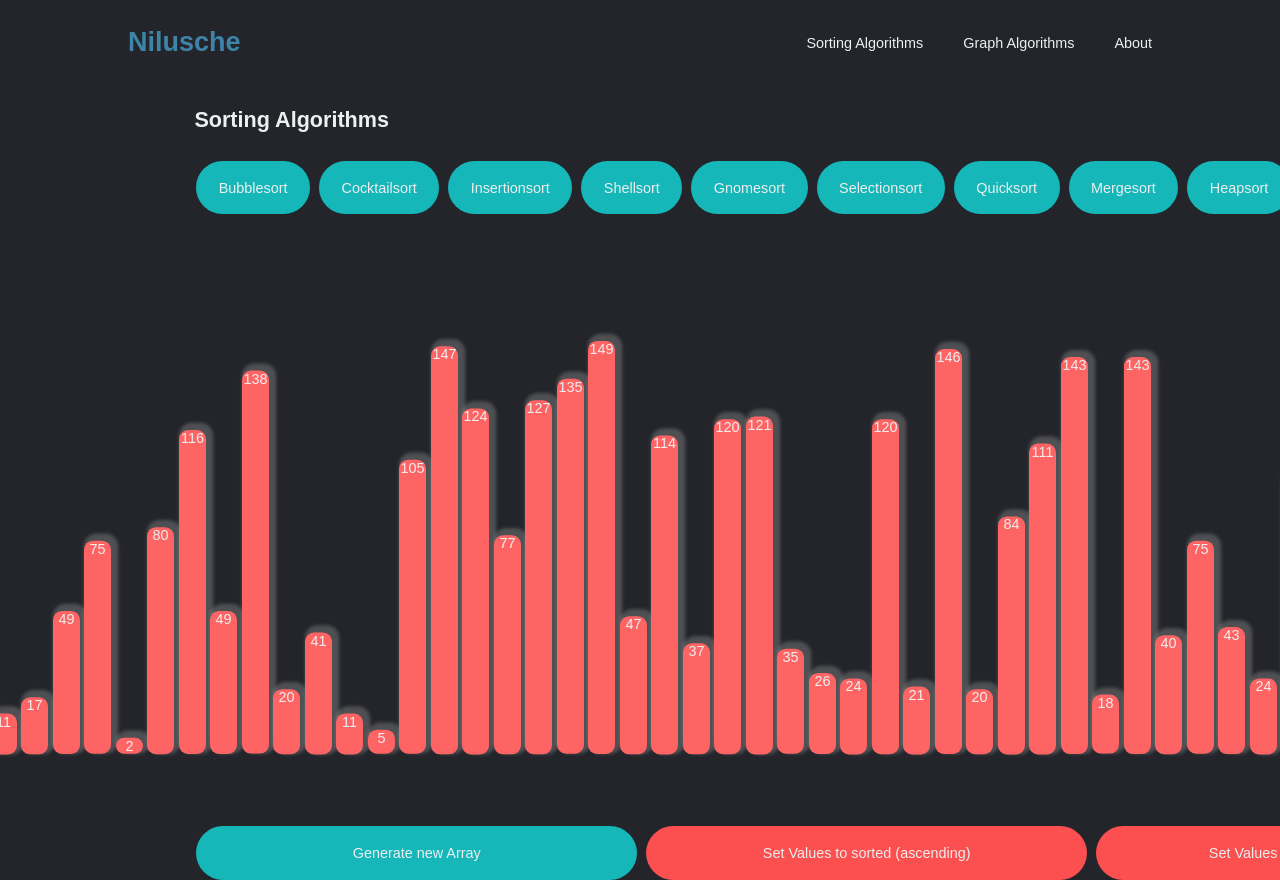
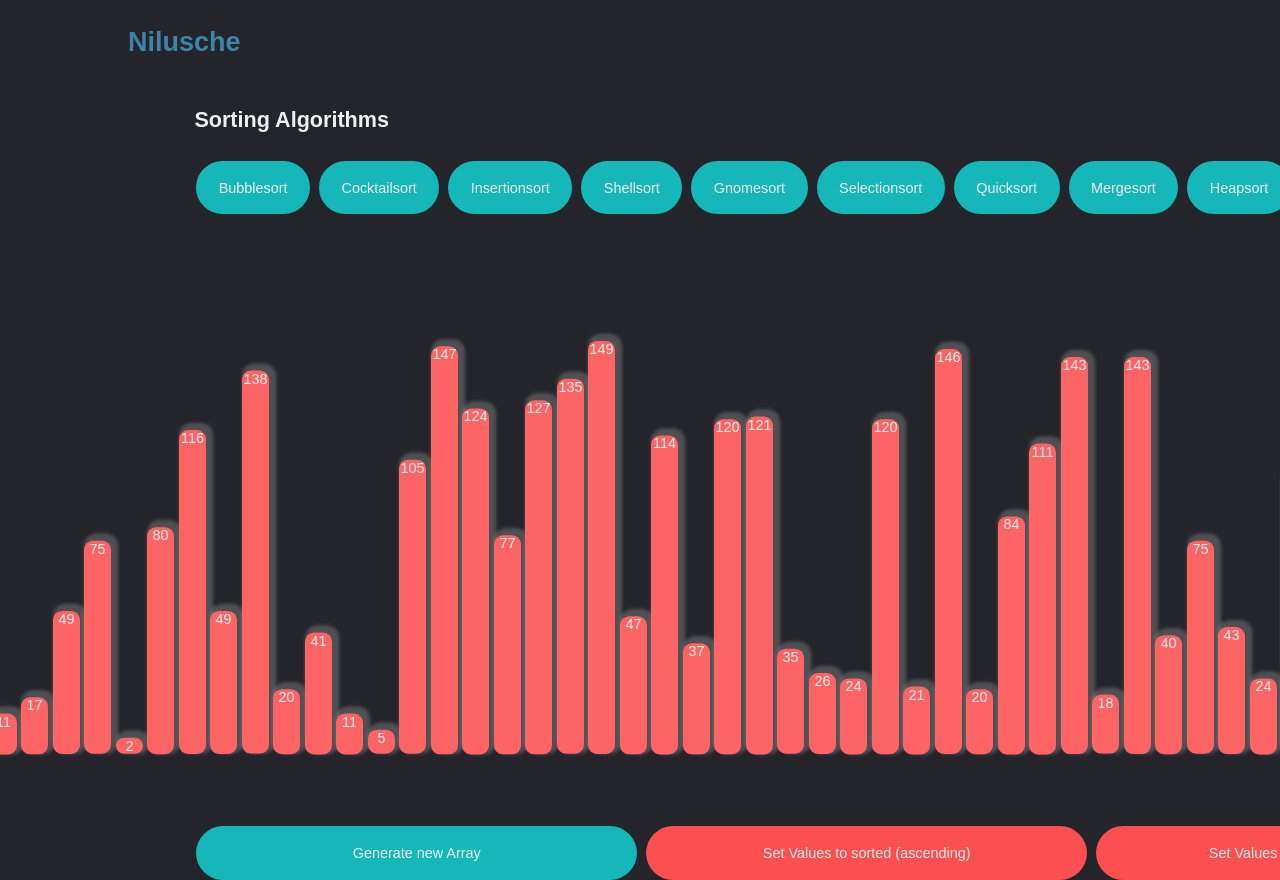
Before and after one commit to Nilusche/AlgorithmsVisualizerJS, a plain HTML site: page index.html in a window 1280 px wide. Shown: the top 880 px of the page. Drawn offline with Linux system fonts and the light colour scheme.

Commit message:
Update index.html

```diff
--- a/index.html
+++ b/index.html
@@ -17,9 +17,9 @@
         </b>
         <Nav>
             <ul class="nav__links">
-                <li><a href="#">Sorting Algorithms</a></li>
-                <li><a href="#">Graph Algorithms</a></li>
-                <li><a href="#">About</a></li>
+                <li><a href="#"></a></li>
+                <li><a href="#"></a></li>
+                <li><a href="#"></a></li>
             </ul>
         </Nav>
     </header>
```
